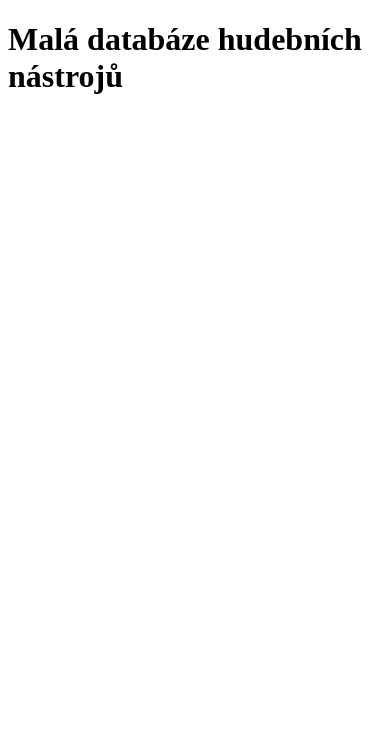
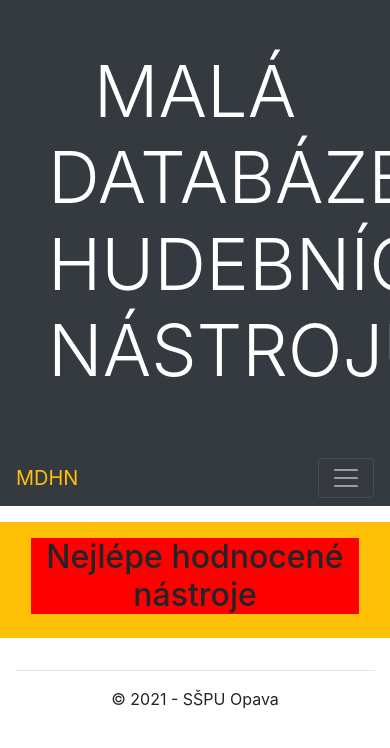
Before and after one commit to hiresfilip/django-music-mdhn, a Django app: page /music/ in a window 390 px wide; the page is wider, and only the part inside the window is pictured. Shown: the top 748 px of that part. Run offline with Django 3.2, Linux system fonts and the light colour scheme; some libraries are stand-ins or nearby versions.

Commit message:
06 - Parzovani stranek - problem

```diff
--- /dev/null
+++ b/music/templates/base.html
@@ -0,0 +1,57 @@
+<!DOCTYPE html>
+<html lang="cs">
+<head>
+    <title>{% block title %}Malá databáze hudebních nástrojů{% endblock %}</title>
+    <meta charset="utf-8">
+    <meta name="viewport" content="width=device-width, initial-scale=1">
+    <!-- Latest compiled and minified CSS -->
+    <link rel="stylesheet" href="https://maxcdn.bootstrapcdn.com/bootstrap/4.4.1/css/bootstrap.min.css">
+    <!-- Add additional CSS in static file -->
+    {% load static %}
+    {% block css %}{% endblock %}
+    <link rel="stylesheet" href="{% static 'css/styles.css' %}">
+</head>
+<body>
+    <header class="jumbotron-fluid p-5 text-center bg-dark">
+        <h1 class="text-white text-uppercase display-3">Malá databáze hudebních nástrojů</h1>
+    </header>
+    <nav class="navbar navbar-expand-md bg-dark navbar-dark">
+      <!-- Brand -->
+      <a class="navbar-brand text-warning" href="#">MDHN</a>
+
+      <!-- Toggler/collapsibe Button -->
+      <button class="navbar-toggler" type="button" data-toggle="collapse" data-target="#collapsibleNavbar">
+        <span class="navbar-toggler-icon"></span>
+      </button>
+
+      <!-- Navbar links -->
+      <div class="collapse navbar-collapse" id="collapsibleNavbar">
+        <ul class="navbar-nav">
+          <li class="nav-item">
+            <a class="nav-link active" href="{% url 'index' %}">Úvodní stránka</a>
+          </li>
+          <li class="nav-item">
+            <a class="nav-link" href="#">Nástroje</a>
+          </li>
+          <li class="nav-item">
+            <a class="nav-link" href="#">Typy</a>
+          </li>
+        </ul>
+      </div>
+    </nav>
+<div class="container-fluid">
+    {% block content %}{% endblock %}
+</div>
+<footer class="container-fluid text-center">
+    <hr>
+    <p>&copy; 2021 - SŠPU Opava</p>
+</footer>
+<!-- jQuery library -->
+<script src="https://ajax.googleapis.com/ajax/libs/jquery/3.4.1/jquery.min.js"></script>
+<!-- Popper JS -->
+<script src="https://cdnjs.cloudflare.com/ajax/libs/popper.js/1.16.0/umd/popper.min.js"></script>
+<!-- Latest compiled JavaScript -->
+<script src="https://maxcdn.bootstrapcdn.com/bootstrap/4.4.1/js/bootstrap.min.js"></script>
+{% block scripts %}{% endblock %}
+</body>
+</html>
--- a/music/templates/index.html
+++ b/music/templates/index.html
@@ -1,10 +1,24 @@
-<!DOCTYPE html>
-<html lang="cs">
-<head>
-    <meta charset="UTF-8">
-    <title>mdhn</title>
-</head>
-<body>
-    <h1>Malá databáze hudebních nástrojů</h1>
-</body>
-</html>
+{% extends "base.html" %}
+{% block content %}
+<div class="row mt-3 mb-3 bg-warning p-3">
+    <div class="col-sm-12">
+        <h2 class="text-center">Nejlépe hodnocené nástroje</h2>
+    </div>
+</div>
+<div class="row">
+    {% for instrument in music %}
+    <div class="col-sm-4">
+        <div class="card">
+            {% if instrument.poster %}
+            <img class="card-img-top" src="{{ instrument.poster.url }}" alt="{{ instrument.title }}">
+            {% endif %}
+            <div class="card-body">
+                <h4 class="card-title">{{ instrument.title }}</h4>
+                <p><strong>Typ</strong> {{ instrument.type }}</p>
+                <a href="#" class="btn btn-primary">Podrobnosti</a>
+            </div>
+        </div>
+    </div>
+    {% endfor %}
+</div>
+{% endblock %}
--- /dev/null
+++ b/music/templates/static/css/styles.css
@@ -0,0 +1,3 @@
+h2 {
+    background-color: red;
+}
```
Also changed, not shown: db.sqlite3.
